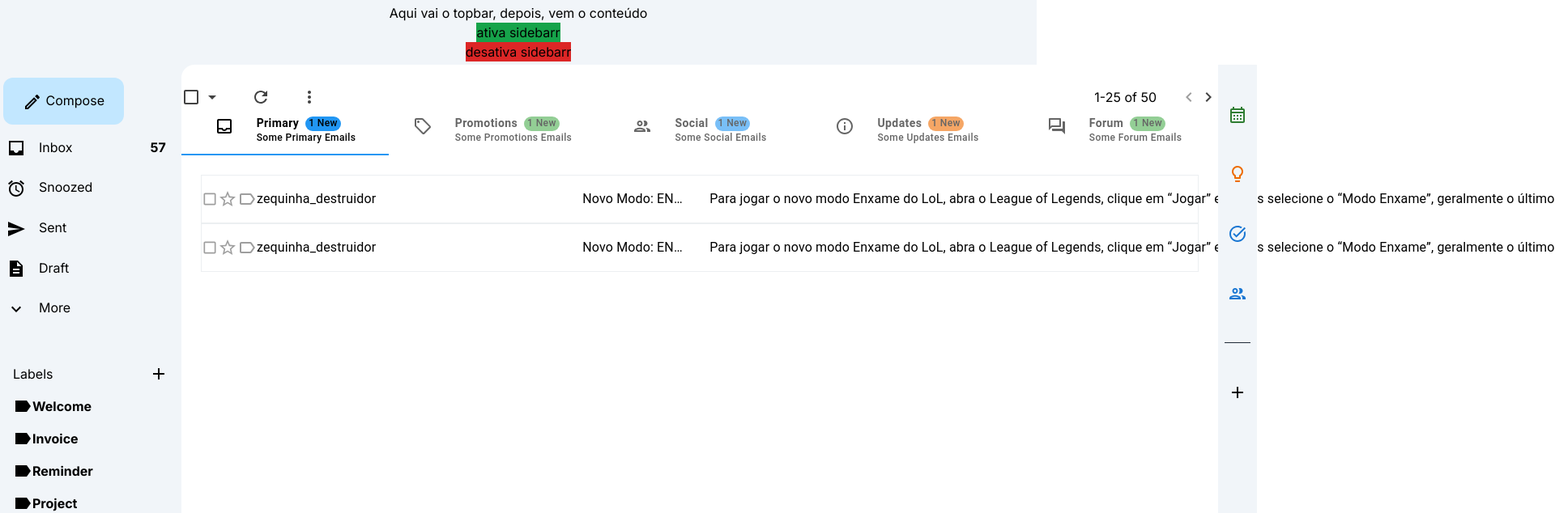
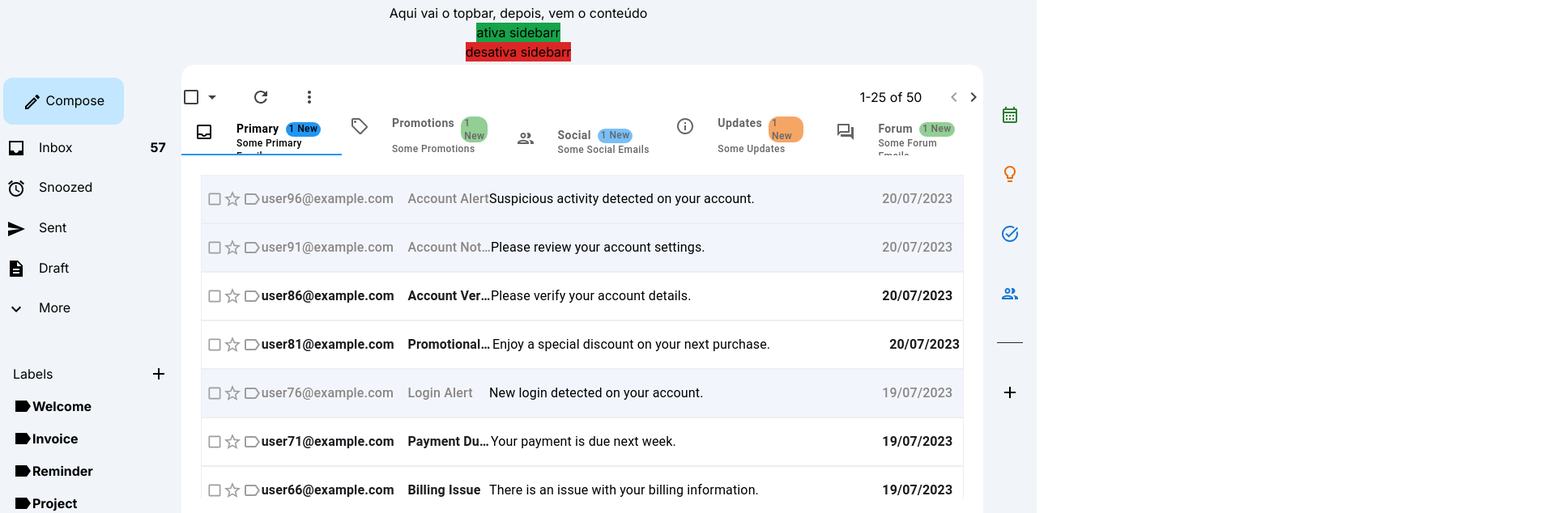
Before and after one commit to Lucas-Valdemar/JD-Gmail, a React (Vite) app: page / in a window 1280 px wide. Shown: the top 634 px of the page at 81% size, 1920 px wide, since content can reach past the window. Built offline with nearby package versions, Linux system fonts and the light colour scheme; data requests are answered from the project's data file.

Commit message:
organizar por data e use, cores lido e não lido

```diff
--- a/package.json
+++ b/package.json
@@ -15,6 +15,7 @@
     "@mui/icons-material": "^5.16.1",
     "@mui/material": "^5.16.1",
     "axios": "^1.7.2",
+    "date-fns": "^3.6.0",
     "json-server": "^1.0.0-beta.1",
     "react": "^18.3.1",
     "react-dom": "^18.3.1",
--- a/src/Components/Content/Emails/Email/Email.tsx
+++ b/src/Components/Content/Emails/Email/Email.tsx
@@ -1,15 +1,37 @@
 import React from 'react'
 import InteractiveItens from './InteractiveItens/InteractiveItens'
+import { parseISO, format } from 'date-fns';
+import { ptBR } from 'date-fns/locale';
+import { useEmails, EmailInterface } from '../../../../hooks/useEmails'
+
+const Email: React.FC<EmailInterface> = ({ id, user, subject, content, tag, favorite, read_state, horary, entry_box }) => {
+
+  const bgColor = read_state ? "bg-[#F2F6FC]" : "bg-[#ffffff]";
+  const textColor = read_state ? "text-[#8B8585] font-medium" : "text-[#1C1B1F] font-bold";
+
+  const date = parseISO(horary);
+  const now = new Date();
+  let formattedDate;
+  if (date.getFullYear() === now.getFullYear()) {
+    formattedDate = format(date, "d 'de' MMM.", { locale: ptBR });
+  } else {
+    formattedDate = format(date, 'dd/MM/yyyy', { locale: ptBR });
+  }
 
 
-const Email = () => {
-  const senderPlaceholder = "zequinha_destruidor"
-  const emailTitlePlaceholder = "Novo Modo: ENXAME"
-  const emailContentPlaceholder = "Para jogar o novo modo Enxame do LoL, abra o League of Legends, clique em “Jogar” e depois selecione o “Modo Enxame”, geralmente o último da lista. Feito isso, basta clicar em encontrar partida ou convidar amigos."
+
   return (
-    <div className='flex justify-start border-solid border-[1px] border-[#ECEFF1] w-full h-[3.75rem] gap-[255px]'>
-    <InteractiveItens sender={senderPlaceholder}/>
-    <div className='flex items-center w-full'> <div className='w-[15%]'><p className='truncate w-[80%]'>{emailTitlePlaceholder}</p></div> <div className='w-full'><p className='w-full truncate'>{emailContentPlaceholder}</p></div></div>
+    <div className={`items-center flex justify-start border-solid border-[1px] border-[#ECEFF1] w-full h-[3.75rem] gap-[13%] pl-[0.6%] pr-[1.4%] ${bgColor}`}>
+      <InteractiveItens sender={user} read_state={read_state}/>
+      <div className={`flex items-center w-full `}>
+        <div className='w-[22%]'>
+          <p className={`truncate w-full ${textColor}`}>{subject}</p>
+        </div>
+        <div className='w-[80%]'>
+          <p className='w-full truncate'>{content}</p>
+        </div>
+      </div>
+      <div ><p className={`${textColor}`} >{formattedDate}</p></div>
     </div>
   )
 }
--- a/src/Components/Content/Emails/Email/InteractiveItens/InteractiveItens.tsx
+++ b/src/Components/Content/Emails/Email/InteractiveItens/InteractiveItens.tsx
@@ -4,11 +4,13 @@ import LabelIcon from '@mui/icons-material/LabelOutlined';
 import CheckBoxIcon from '@mui/icons-material/CheckBoxOutlineBlankOutlined';
 import { grey } from '@mui/material/colors';
 
-const InteractiveItens = ({sender}) => {
+const InteractiveItens = ({sender, read_state}) => {
+
+  const textColor = read_state ? "text-[#8B8585] font-medium" : "text-[#1C1B1F] font-bold";
 
     const iconsColor = grey[500]
   return (
-    <div className="flex items-center"><CheckBoxIcon sx={{color: iconsColor,width: "20px"}}/><StarIcon sx={{color: iconsColor}}/><LabelIcon sx={{color: iconsColor}}/> <p>{sender}</p></div>
+    <div className="flex items-center w-[14%]"><CheckBoxIcon sx={{color: iconsColor,width: "20px"}}/><StarIcon sx={{color: iconsColor}}/><LabelIcon sx={{color: iconsColor}}/> <p className={`${textColor}`}>{sender}</p></div>
   )
 }
 
--- a/src/Components/Content/Emails/Emails.tsx
+++ b/src/Components/Content/Emails/Emails.tsx
@@ -1,13 +1,42 @@
-import React from 'react'
-import Email from './Email/Email'
+import React from 'react';
+import Email from './Email/Email';
+import { useEmails, EmailInterface } from '../../../hooks/useEmails';
 
-const Emails = () => {
+const Emails = ({ entryBoxToFetch }) => {
+  const emailsApi = "http://localhost:3000/emails";
+  const emailEntryBox = entryBoxToFetch;
+  const { emailList, entryBoxEmails } = useEmails(emailsApi, emailEntryBox);
+
+
+  const sortEmailsByDate = (emails: EmailInterface[]) => {
+    return emails.sort((a, b) => new Date(b.horary).getTime() - new Date(a.horary).getTime());
+  };
+
+  const sortEmailsByUser = (emails: EmailInterface[]) => {
+    return emails.sort((a, b) => (a.user ?? "").localeCompare(b.user ?? ""));
+  };
+
+
+  const sortedEmails = sortEmailsByDate(entryBoxEmails);
+
   return (
-    <div>
-    <Email/>
-    <Email/>
+    <div className="overflow-y-auto h-[50vh]">
+      {sortedEmails.map((email: EmailInterface) => (
+        <Email
+          key={email.id}
+          id={email.id}
+          user={email.user}
+          subject={email.subject}
+          content={email.content}
+          tag={email.tag}
+          favorite={email.favorite}
+          read_state={email.read_state}
+          horary={email.horary}
+          entry_box={email.entry_box}
+        />
+      ))}
     </div>
-  )
-}
+  );
+};
 
-export default Emails
+export default Emails;
--- a/src/Components/Content/TabBar/TabBar.tsx
+++ b/src/Components/Content/TabBar/TabBar.tsx
@@ -76,8 +76,12 @@ export default function TabBar() {
         </Tabs>
       </AppBar>
 
-    <FullWidthTab value={value} key={0} index={0} dir={theme.direction}><Emails/> </FullWidthTab>
-    <FullWidthTab value={value} key={1} index={1} dir={theme.direction}><Emails/> </FullWidthTab>
+    <FullWidthTab value={value} key={0} index={0} dir={theme.direction}><Emails entryBoxToFetch={"primary"}/> </FullWidthTab>
+    <FullWidthTab value={value} key={1} index={1} dir={theme.direction}><Emails entryBoxToFetch={"promotions"}/> </FullWidthTab>
+    <FullWidthTab value={value} key={1} index={2} dir={theme.direction}><Emails entryBoxToFetch={"social"}/> </FullWidthTab>
+    <FullWidthTab value={value} key={1} index={3} dir={theme.direction}><Emails entryBoxToFetch={"updates"}/> </FullWidthTab>
+    <FullWidthTab value={value} key={1} index={4} dir={theme.direction}><Emails entryBoxToFetch={"forum"}/> </FullWidthTab>
+
     </Box>
   );
 }
--- /dev/null
+++ b/src/hooks/useEmails.ts
@@ -0,0 +1,38 @@
+import { useState, useEffect } from "react";
+export interface EmailInterface {
+    id: number,
+    user: string | null,
+    subject: string | null,
+    content: string | null,
+    tag: string | null,
+    favorite: boolean | null,
+    read_state: boolean | null,
+    horary: string,
+    entry_box: string | null
+}
+
+export const useEmails = (emailsApi:string, emailEntryBox:string) => {
+    const [emailList, setEmailList] = useState<EmailInterface[]>([])
+    const [entryBoxEmails, setEntryBoxEmails] = useState<EmailInterface[]>([])
+
+    useEffect(() => {
+    const fetchData = async () => {
+      try {
+        const response = await fetch(emailsApi);
+        const data: EmailInterface[] = await response.json();
+        setEmailList(data);
+
+        const filteredEmails = data.filter(
+            (email) => email.entry_box === emailEntryBox
+        );
+         setEntryBoxEmails(filteredEmails)
+
+      } catch (error) {
+        console.error('Error fetching data:', error);
+      }
+    }
+
+    fetchData();
+  }, [emailsApi, emailEntryBox]);
+  return {emailList, entryBoxEmails};
+}
```
Also changed, not shown: 1 other file (tests, documents, lock files or other folders).
